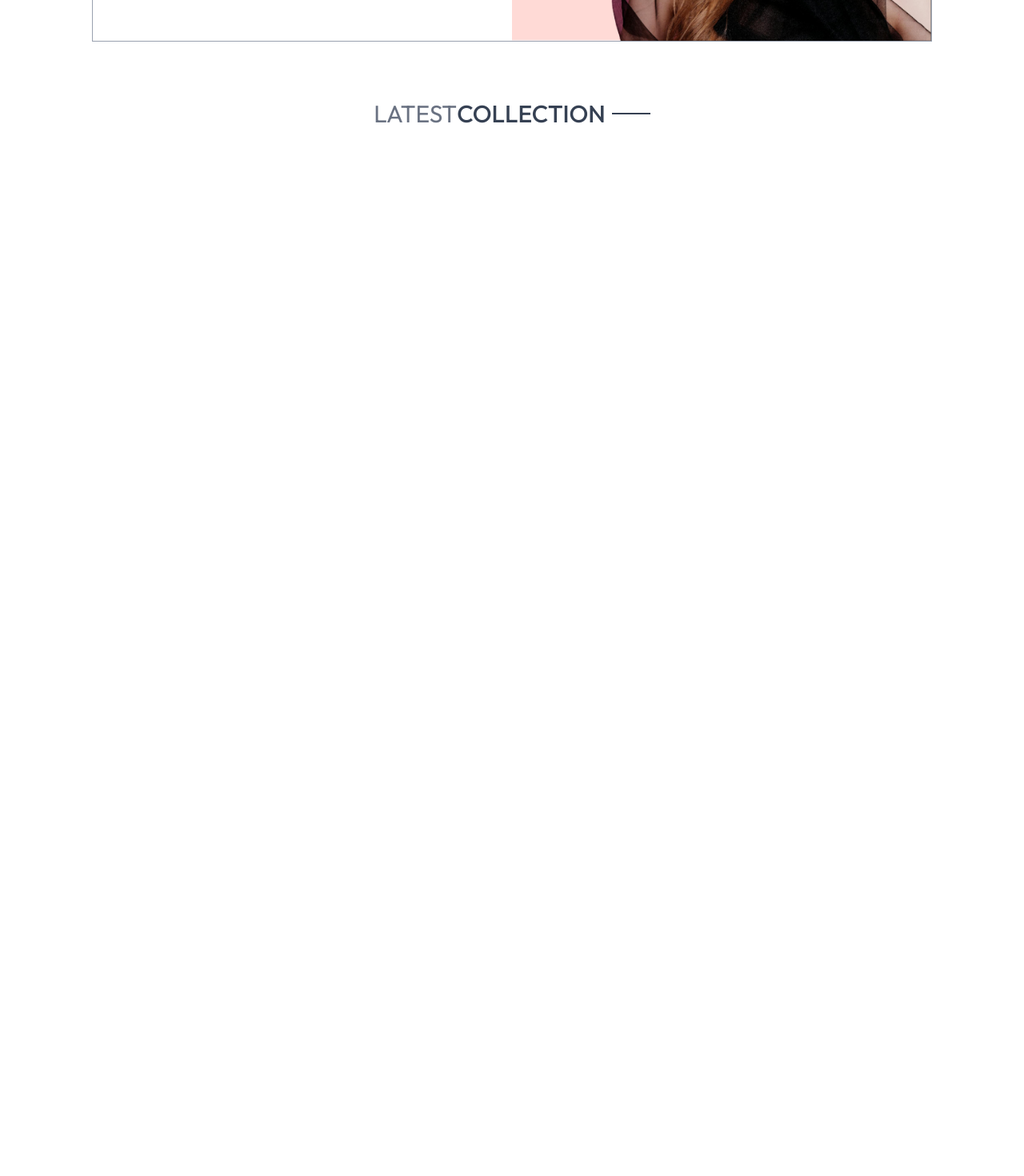
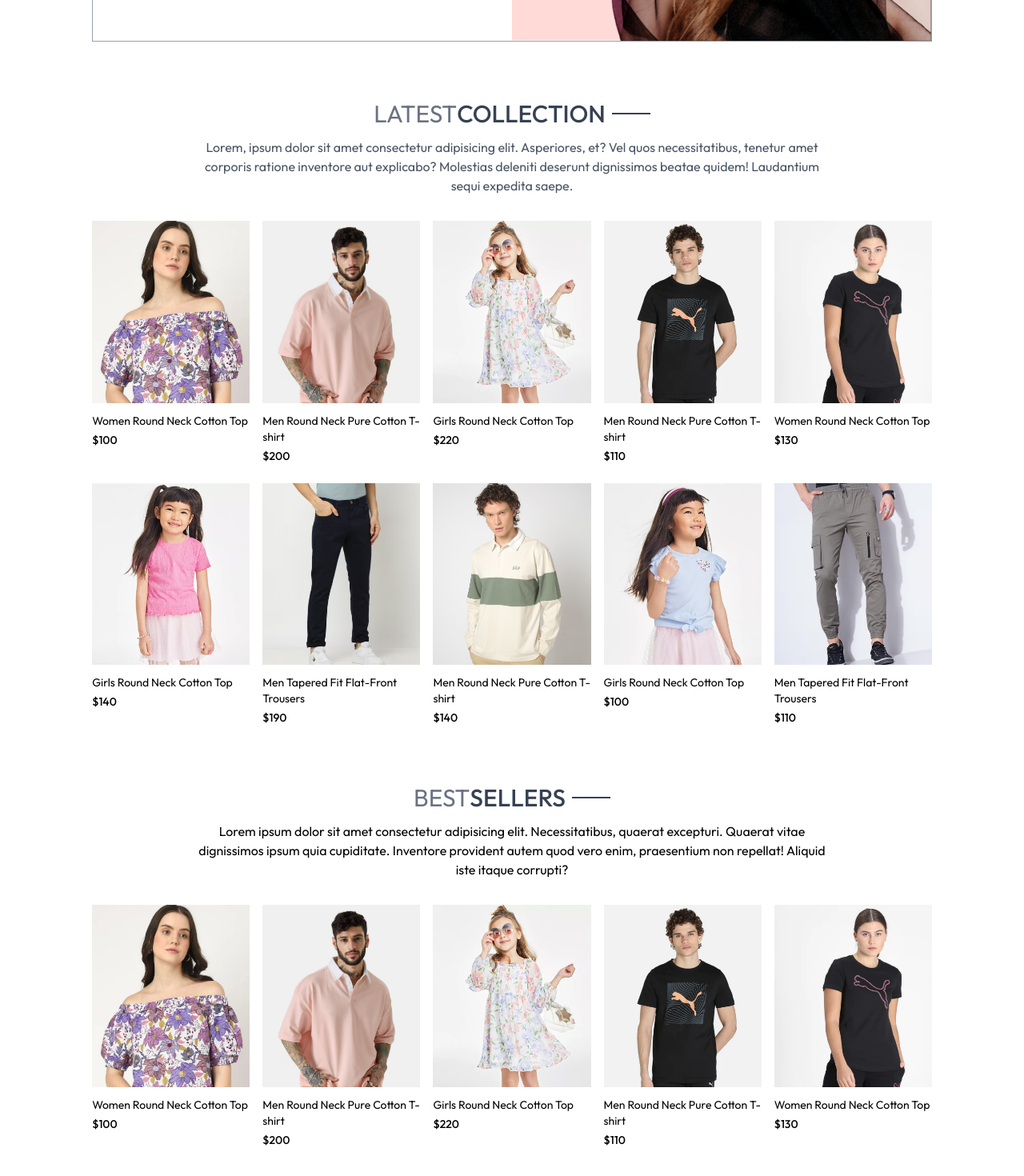
Before and after one commit to ChaudharyAyush-21/ecom-app, a React (Vite) app in the folder Frontened/: page / in a window 1280 px wide. Shown: the part 450-1920 px from the top of the page at 80% size. Before the commit the page ends 800 px from the top, so only its background shows below. Built offline with nearby package versions, Linux system fonts and the light colour scheme.

Commit message:
adding the product data

```diff
--- /dev/null
+++ b/Frontened/src/components/BestSellar.jsx
@@ -0,0 +1,37 @@
+import React, { useContext, useEffect, useState } from 'react'
+import { ShopContext } from '../context/ShopContext'
+import Title from './Title';
+import ProductItem from './ProductItem';
+
+const BestSellar = () => {
+
+    const {products} = useContext(ShopContext);
+
+    console.log(products)
+    const [bestSeller, setbestSeller] = useState([]);
+
+    useEffect(()=>{
+        const bestProduct = products.filter((item)=>(item.bestseller));
+        setbestSeller(bestProduct.slice(0,5));
+    },[])
+
+  return (
+    <div className='my-10'>
+      <div className='text-center text-3xl py-8'>
+        <Title  text1={'BEST'} text2={'SELLERS'}/>
+        <p className='w-3/4 m-auto text-xs sm:text-sm md:text-base text-grey-600'>
+            Lorem ipsum dolor sit amet consectetur adipisicing elit. Necessitatibus, quaerat excepturi. Quaerat vitae dignissimos ipsum quia cupiditate. Inventore provident autem quod vero enim, praesentium non repellat! Aliquid iste itaque corrupti?
+        </p>
+      </div>
+        <div className='grid grid-cols-2 sm:grid-cols-3 md:grid-cols-4 lg:grid-cols-5 gap-4 gap-y-6'>
+          {
+            bestSeller.map((item,index)=>(
+                <ProductItem key={index} id={item._id} image={item.image} name={item.name} price={item.price}/>
+            ))
+          }
+        </div>
+    </div>
+  )
+}
+
+export default BestSellar
--- a/Frontened/src/components/LatestCollection.jsx
+++ b/Frontened/src/components/LatestCollection.jsx
@@ -1,17 +1,35 @@
-import React, { useContext } from 'react'
+import React, { useContext, useEffect, useState } from 'react'
 import { ShopContext } from '../context/ShopContext'
 import Title from './Title';
+import ProductItem from './ProductItem';
 
 const LatestCollection = () => {
 
     const { products } = useContext(ShopContext);
+    const [latestProducts, setlatestProducts] = useState([]);
+
+
+
+    useEffect(()=>{
+      setlatestProducts(products.slice(0,10))
+    },[]);
 
 
   return (
     <div className='my-10'>
         <div className='text-center py-8 text-3xl'>
             <Title text1={'LATEST'} text2={'COLLECTION'}/>
-            <p className='w-3/4 m-auto text-xs sm:text-sm md:text-base text-gray-600'></p>
+            <p className='w-3/4 m-auto text-xs sm:text-sm md:text-base text-gray-600'>
+               Lorem, ipsum dolor sit amet consectetur adipisicing elit. Asperiores, et? Vel quos necessitatibus, tenetur amet corporis ratione inventore aut explicabo? Molestias deleniti deserunt dignissimos beatae quidem! Laudantium sequi expedita saepe.
+            </p>
+        </div>
+        {/*  rendering products */}
+        <div className='grid grid-cols-2 sm:grid-cols-3 md:grid-cols-4 lg:grid-cols-5 gap-4 gap-y-6'>
+          {
+            latestProducts.map((item,index)=>(
+                <ProductItem key={index} id={item._id} image={item.image} name={item.name} price={item.price}/>
+            ))
+          }
         </div>
     </div>
   )
--- a/Frontened/src/components/Navbar.jsx
+++ b/Frontened/src/components/Navbar.jsx
@@ -8,7 +8,7 @@
 
   return (
     <div className='flex justify-between items-center py-5 font-medium'>
-      <img src={assets.logo} alt="logo" className='w-36' />
+      <Link to='/'><img src={assets.logo} alt="logo" className='w-36' /></Link>
       <ul className='hidden sm:flex gap-5 text-sm text-gray-700'>
         <NavLink to='/' className='flex flex-col items-center gap-1'>
         <p>HOME</p>
--- /dev/null
+++ b/Frontened/src/components/ProductItem.jsx
@@ -0,0 +1,21 @@
+import React, { useContext } from 'react'
+import { ShopContext } from '../context/ShopContext'
+import {Link} from 'react-router-dom'
+const ProductItem = ({id, image, name, price}) => {
+
+    const {currency} =useContext(ShopContext);
+
+  return (
+    <Link className='text-grey-700 cursor-pointer' to={`/product/${id}`}>
+        <div className='overflow-hidden'>
+            <img className='hover:scale-110 transition ease-in-out' src={image[0]} alt="" />
+        </div>
+        <p className='pt-3 pb-1 text-sm'>{name}</p>
+        <p className='text-sm font-medium'>{currency}{price}</p>
+    </Link>
+
+
+  )
+}
+
+export default ProductItem
--- a/Frontened/src/index.css
+++ b/Frontened/src/index.css
@@ -14,3 +14,9 @@
   font-weight: 400;
   font-style: normal;
 }
+@media(max-width:640px){
+  a.active{
+    background-color: darkslategray;
+    color: white;
+  }
+}
--- a/Frontened/src/pages/Home.jsx
+++ b/Frontened/src/pages/Home.jsx
@@ -1,12 +1,14 @@
 import React from 'react'
 import Hero from '../components/Hero'
 import LatestCollection from '../components/LatestCollection'
+import BestSellar from '../components/BestSellar'
 
 const Home = () => {
   return (
     <div>
       <Hero />
       <LatestCollection />
+      <BestSellar />
     </div>
   )
 }
```
